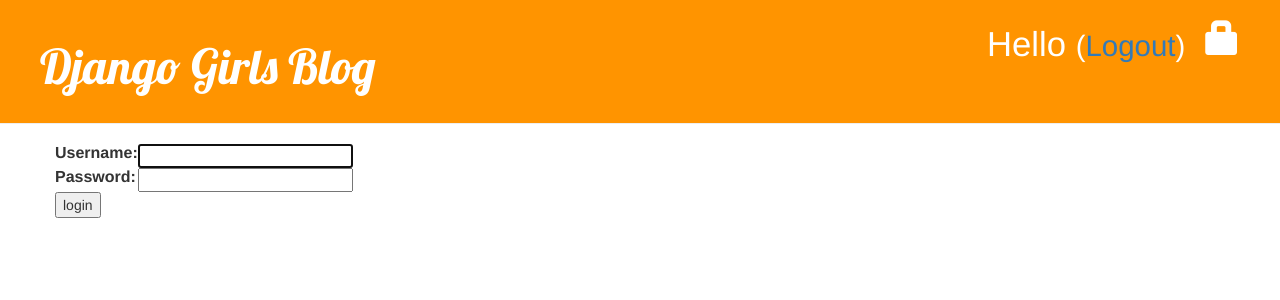
After one commit to polinelottin/django-girls-app, a Django app: page /accounts/login/ in a window 1280 px wide. The commit adds this page. Shown: the top 300 px of the page. Run offline with Django 3.2, Linux system fonts and the light colour scheme; some libraries are stand-ins or nearby versions.

Commit message:
added login page

```diff
--- a/blog/templates/blog/base.html
+++ b/blog/templates/blog/base.html
@@ -5,17 +5,18 @@
       <link rel="stylesheet" href="//maxcdn.bootstrapcdn.com/bootstrap/3.2.0/css/bootstrap-theme.min.css">
       <link rel="stylesheet" href="{% static 'css/blog.css' %}">
       <link href="//fonts.googleapis.com/css?family=Lobster&subset=latin,latin-ext" rel="stylesheet" type="text/css">
-      {% if user.is_authenticated %}
-        <a href="{% url 'post_draft_list' %}" class="top-menu"><span class="glyphicon glyphicon-edit"></span></a>
-      {% endif %}
       <title>Django Girls blog</title>
     </head>
     <body>
         <div class="page-header">
-          <h1><a href="">Django Girls Blog</a></h1>
           {% if user.is_authenticated %}
             <a href="{% url 'post_new' %}" class="top-menu"><span class="glyphicon glyphicon-plus"></span></a>
+            <a href="{% url 'post_draft_list' %}" class="top-menu"><span class="glyphicon glyphicon-edit"></span></a>
+          {% else %}
+            <a href="{% url 'login' %}" class="top-menu"><span class="glyphicon glyphicon-lock"></span></a>
           {% endif %}
+          <p class="top-menu">Hello {{ user.username }} <small>(<a href="{% url 'logout' %}">Logout</a>)</small></p>
+          <h1><a href="">Django Girls Blog</a></h1>
         </div>
         <div class="content container">
           <div class="row">
--- /dev/null
+++ b/blog/templates/registration/login.html
@@ -0,0 +1,23 @@
+{% extends "blog/base.html" %}
+
+{% block content %}
+  {% if form.errors %}
+    <p>Your username and password didn't match. Please try again.</p>
+  {% endif %}
+
+  <form method="post" action={% url 'login'%}>
+  {% csrf_token %}
+      <table>
+        <tr>
+          <td>{{ form.username.label_tag }}</td>
+          <td>{{ form.username }}</td>
+        </tr>
+        <tr>
+          <td>{{ form.password.label_tag }}</td>
+          <td>{{ form.password }}</td>
+        </tr>
+      </table>
+      <input type="submit" value="login" />
+      <input type="hidden" name="next" value="{{ next }}" />
+  </form>
+{% endblock %}
--- a/blog/views.py
+++ b/blog/views.py
@@ -1,5 +1,6 @@
 from django.shortcuts import render, get_object_or_404, redirect
 from django.utils import timezone
+from django.contrib.auth.decorators import login_required
 from .models import Post
 from .forms import PostForm
 
@@ -12,6 +13,7 @@ def post_detail(request, pk):
     post = get_object_or_404(Post, pk=pk)
     return render(request, 'blog/post_detail.html', {'post': post})
 
+@login_required
 def post_new(request):
     if request.method == "POST":
         form = PostForm(request.POST)
@@ -25,6 +27,7 @@ def post_new(request):
         form = PostForm()
     return render(request, 'blog/post_edit.html', {'form': form})
 
+@login_required
 def post_edit(request, pk):
     post = get_object_or_404(Post, pk=pk)
     if request.method == 'POST':
@@ -38,15 +41,18 @@ def post_edit(request, pk):
         form = PostForm(instance=post)
     return render(request, 'blog/post_edit.html', {'form': form})
 
+@login_required
 def post_draft_list(request):
     posts = Post.objects.filter(published_date__isnull=True).order_by('created_date')
     return render(request, 'blog/post_draft_list.html', {'posts':posts})
 
+@login_required
 def post_publish(request, pk):
     post = get_object_or_404(Post, pk=pk)
     post.publish()
     return redirect('post_detail', pk=pk)
 
+@login_required
 def post_remove(request, pk):
     post = get_object_or_404(Post, pk=pk)
     post.delete()
--- a/mysite/settings.py
+++ b/mysite/settings.py
@@ -52,6 +52,7 @@ MIDDLEWARE_CLASSES = [
 ]
 
 ROOT_URLCONF = 'mysite.urls'
+LOGIN_REDIRECT_URL = '/'
 
 TEMPLATES = [
     {
--- a/mysite/urls.py
+++ b/mysite/urls.py
@@ -13,11 +13,13 @@ Including another URLconf
     1. Import the include() function: from django.conf.urls import url, include
     2. Add a URL to urlpatterns:  url(r'^blog/', include('blog.urls'))
 """
-from django.conf.urls import url
-from django.conf.urls import include
+from django.conf.urls import url, include
 from django.contrib import admin
+from django.contrib.auth import views
 
 urlpatterns = [
     url(r'^admin/', admin.site.urls),
+    url(r'^accounts/login/$', views.login, name='login'),
+    url(r'^accounts/logout/$', views.logout, name='logout', kwargs={'next_page': '/'}),
     url(r'', include('blog.urls')),
 ]
```
